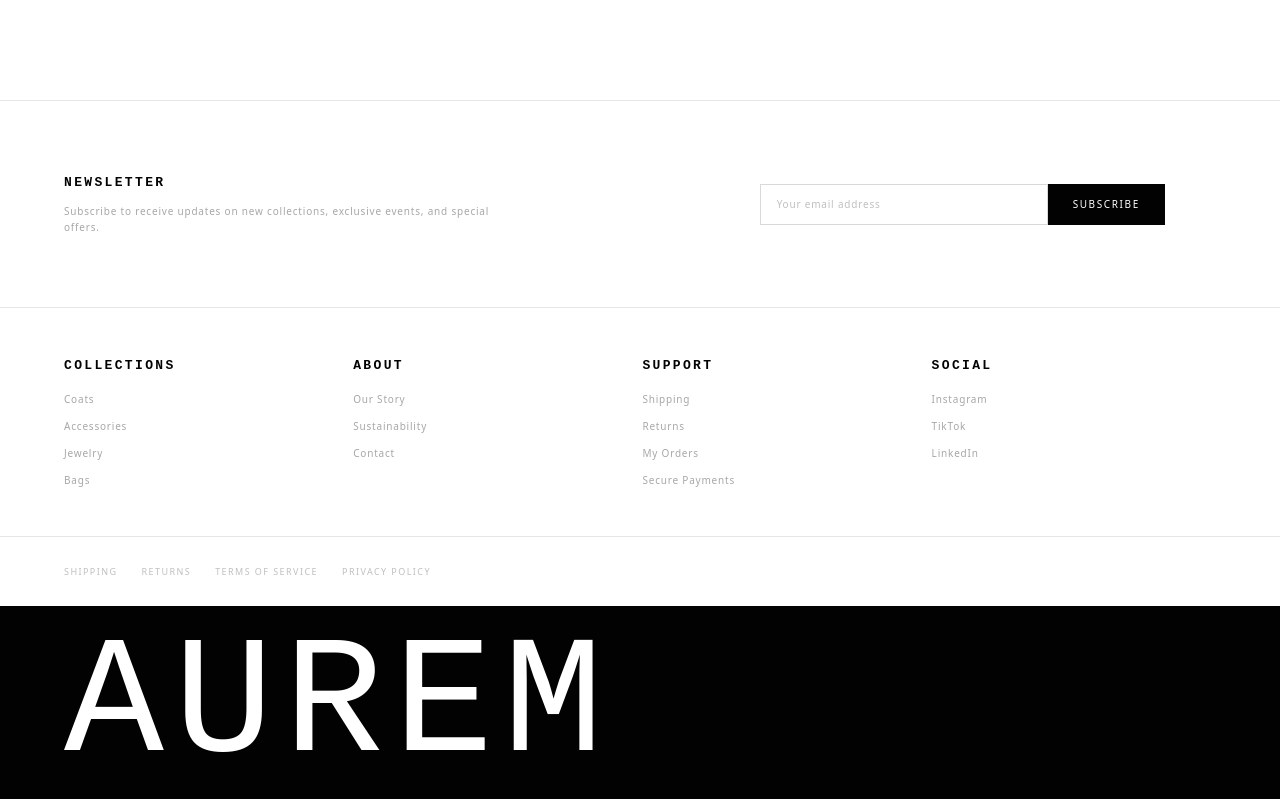
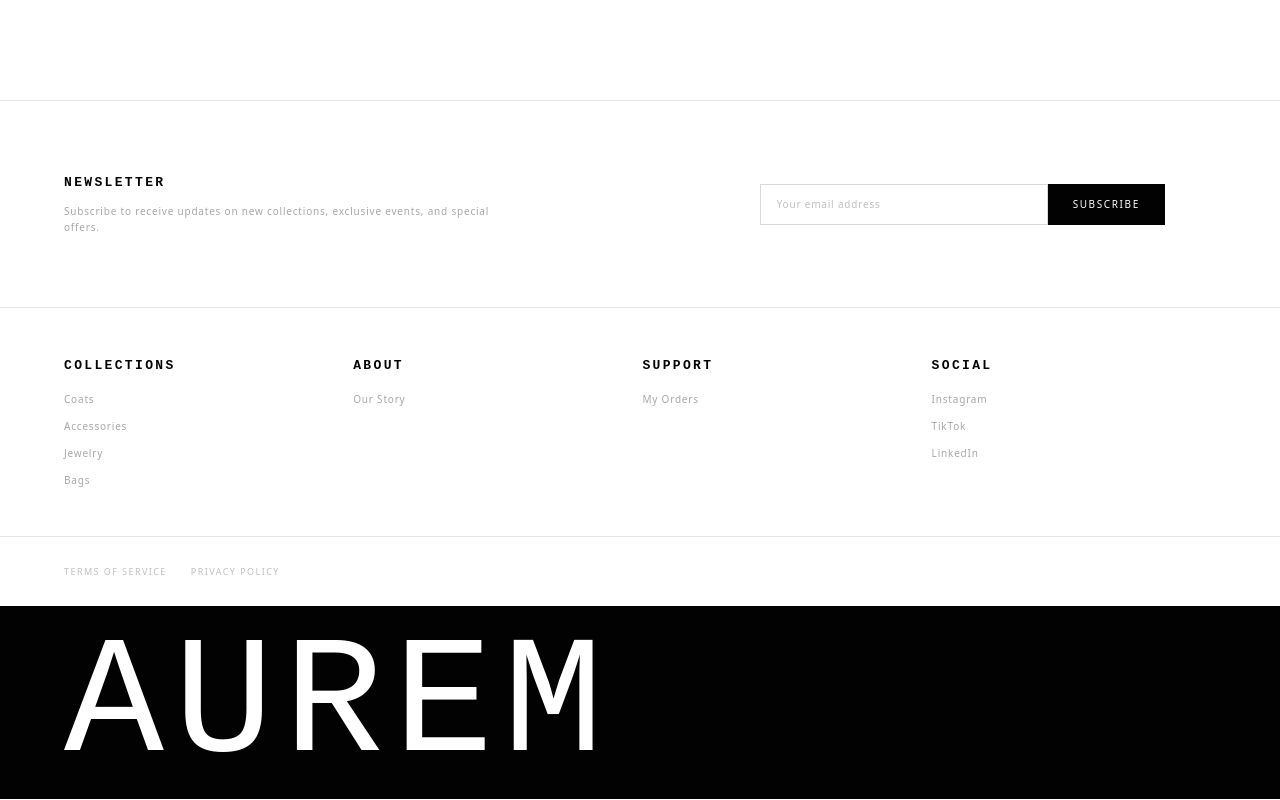
Before and after one commit to fonzorandy03/Aurem, a Next.js app: page / in a window 1280 px wide. Shown: the part 2875-3675 px from the top of the page. Built offline with nearby package versions, Linux system fonts and the light colour scheme; no server answers; a web font is replaced by a local one.

Commit message:
Remove selected footer links

```diff
--- a/components/layout/footer.tsx
+++ b/components/layout/footer.tsx
@@ -122,15 +122,10 @@ export function Footer() {
           <div className="flex flex-col gap-3">
             <h4 className="text-[13px] font-bold tracking-[0.18em] uppercase mb-1 text-foreground">About</h4>
             <Link href="/about" className="text-[10px] text-foreground/35 tracking-[0.08em] hover:text-foreground transition-colors duration-200 link-underline">Our Story</Link>
-            <Link href="/sustainability" className="text-[10px] text-foreground/35 tracking-[0.08em] hover:text-foreground transition-colors duration-200 link-underline">Sustainability</Link>
-            <Link href="/contact" className="text-[10px] text-foreground/35 tracking-[0.08em] hover:text-foreground transition-colors duration-200 link-underline">Contact</Link>
           </div>
           <div className="flex flex-col gap-3">
             <h4 className="text-[13px] font-bold tracking-[0.18em] uppercase mb-1 text-foreground">Support</h4>
-            <Link href="/shipping" className="text-[10px] text-foreground/35 tracking-[0.08em] hover:text-foreground transition-colors duration-200 link-underline">Shipping</Link>
-            <Link href="/returns" className="text-[10px] text-foreground/35 tracking-[0.08em] hover:text-foreground transition-colors duration-200 link-underline">Returns</Link>
             <Link href="/account/orders" className="text-[10px] text-foreground/35 tracking-[0.08em] hover:text-foreground transition-colors duration-200 link-underline">My Orders</Link>
-            <Link href="/payments" className="text-[10px] text-foreground/35 tracking-[0.08em] hover:text-foreground transition-colors duration-200 link-underline">Secure Payments</Link>
           </div>
           <div className="flex flex-col gap-3">
             <h4 className="text-[13px] font-bold tracking-[0.18em] uppercase mb-1 text-foreground">Social</h4>
@@ -151,12 +146,6 @@ export function Footer() {
       <div className="border-t border-foreground/10 py-7 zara-px">
         <div className="flex flex-col md:flex-row items-start md:items-center justify-between gap-6">
           <div className="flex flex-wrap gap-6">
-            <Link href="/shipping" className="text-[9px] tracking-[0.16em] uppercase text-foreground/25 hover:text-foreground transition-colors duration-200">
-              Shipping
-            </Link>
-            <Link href="/returns" className="text-[9px] tracking-[0.16em] uppercase text-foreground/25 hover:text-foreground transition-colors duration-200">
-              Returns
-            </Link>
             <Link href="/terms" className="text-[9px] tracking-[0.16em] uppercase text-foreground/25 hover:text-foreground transition-colors duration-200">
               Terms of Service
             </Link>
```
